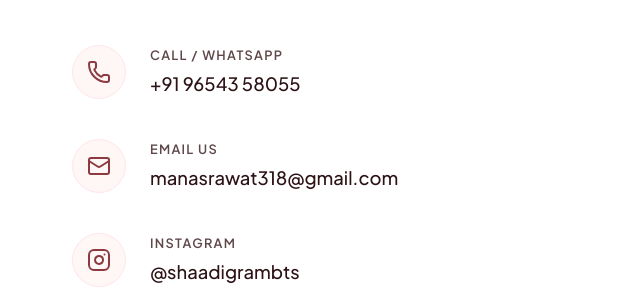
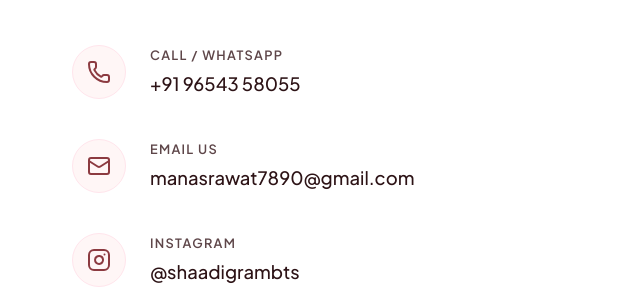
Before and after one commit to SidharthRawat10/shaadigram, a website built with Vite: page index.html in a window 1280 px wide. Shown: the part 3604-3908 px from the top of the page, 0-640 px from the left. Built offline with nearby package versions, Linux system fonts and the light colour scheme; a web font is replaced by a local one.

Commit message:
Update contact email address to manasrawat7890@gmail.com

```diff
--- a/index.html
+++ b/index.html
@@ -239,7 +239,7 @@
                                 </div>
                                 <div class="method-text">
                                     <span class="method-label">Email Us</span>
-                                    <a href="mailto:manasrawat318@gmail.com" class="method-value">manasrawat318@gmail.com</a>
+                                    <a href="mailto:manasrawat7890@gmail.com" class="method-value">manasrawat7890@gmail.com</a>
                                 </div>
                             </div>
                             <div class="contact-method-item">
```
